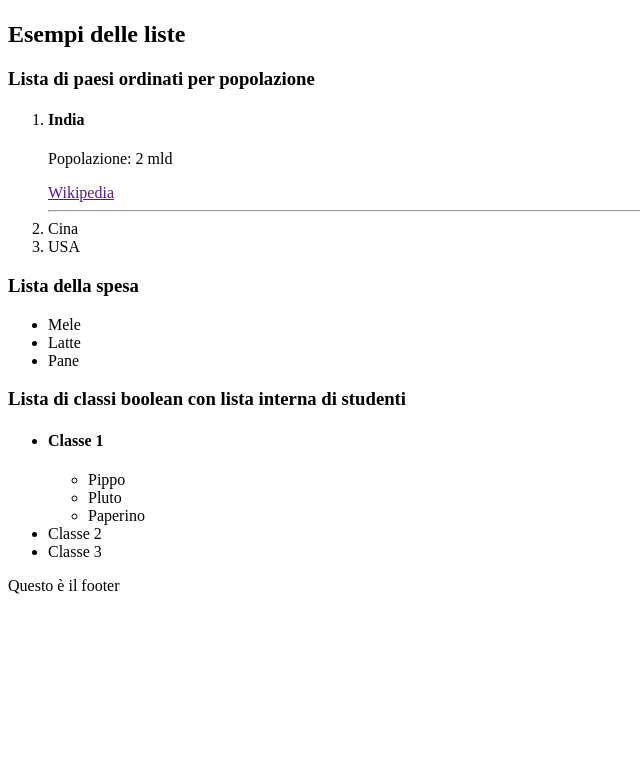
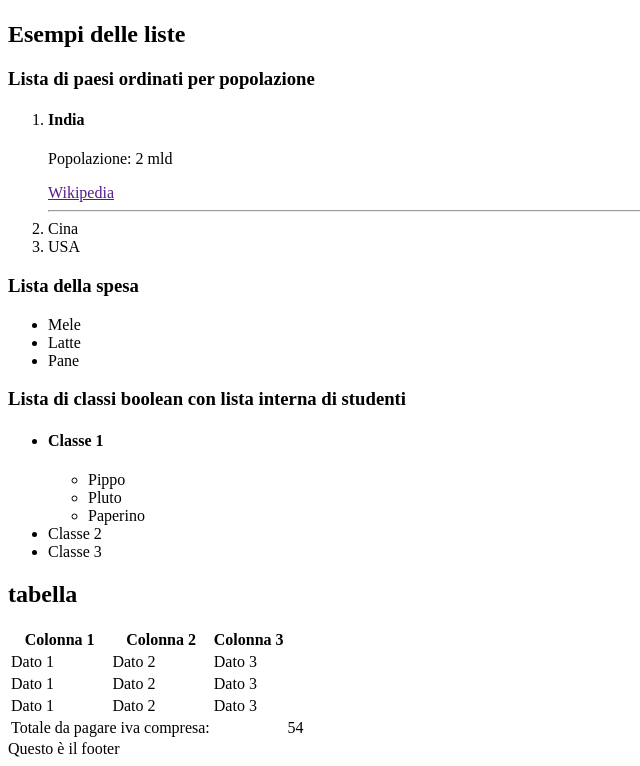
Before and after one commit to dottmirko/html-intro-1, a plain HTML site: page index.html in a window 1280 px wide. Shown: the part 1034-1800 px from the top of the page, without its empty margins (0-640 px from the left). Before the commit the page ends 1637 px from the top, so only its background shows below. Drawn offline with Linux system fonts and the light colour scheme.

Commit message:
feat: tag della tabella

```diff
--- a/index.html
+++ b/index.html
@@ -16,6 +16,7 @@
 
     <!-- Main -->
     <main>
+
         <!-- tag che rappresentano titoli  -->
          <section>
 
@@ -123,6 +124,47 @@
             </ul>
          </section>
 
+        <!-- tag delle tabelle  -->
+         <section>
+            <h2>tabella</h2>
+            <table>
+                <!-- intestazione tabella -->
+                <thead>
+                    <tr>
+                        <th>Colonna 1</th>
+                        <th>Colonna 2</th>
+                        <th>Colonna 3</th>
+                    </tr>
+                </thead>
+
+                <tbody>
+                    <tr>
+                        <td>Dato 1</td>
+                        <td>Dato 2</td>
+                        <td>Dato 3</td>
+                    </tr>
+                    <tr>
+                        <td>Dato 1</td>
+                        <td>Dato 2</td>
+                        <td>Dato 3</td>
+                    </tr>
+                    <tr>
+                        <td>Dato 1</td>
+                        <td>Dato 2</td>
+                        <td>Dato 3</td>
+                    </tr>
+                </tbody>
+
+                <tfoot>
+                    <tr>
+                        <td colspan="2">Totale da pagare iva compresa:</td>
+                        <td></td>
+                        <td>54</td>
+                    </tr>
+                </tfoot>
+            </table>
+         </section>
+
     </main>
 
     <!-- Footer -->
```
